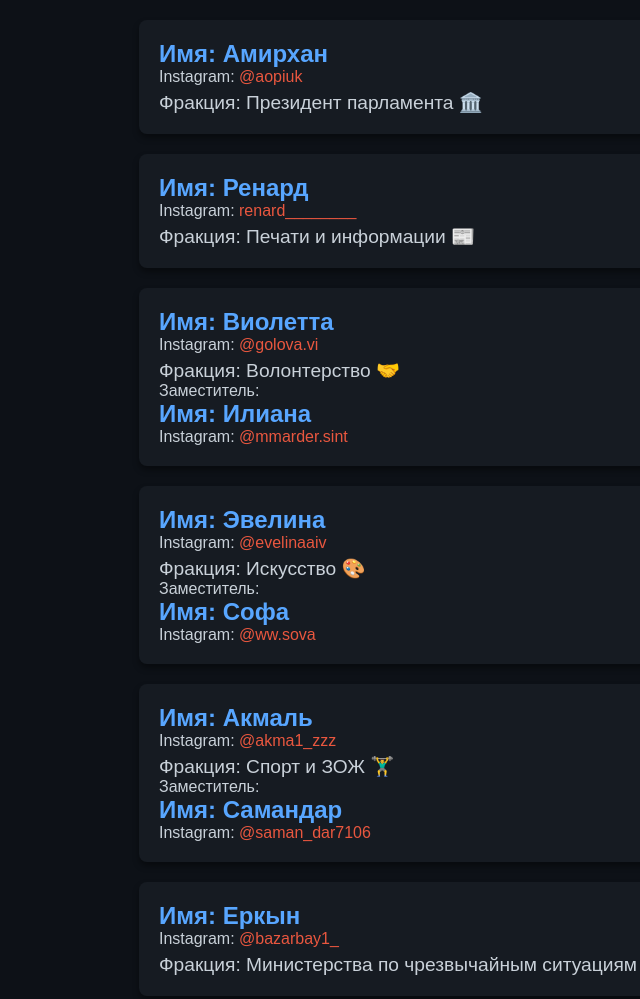
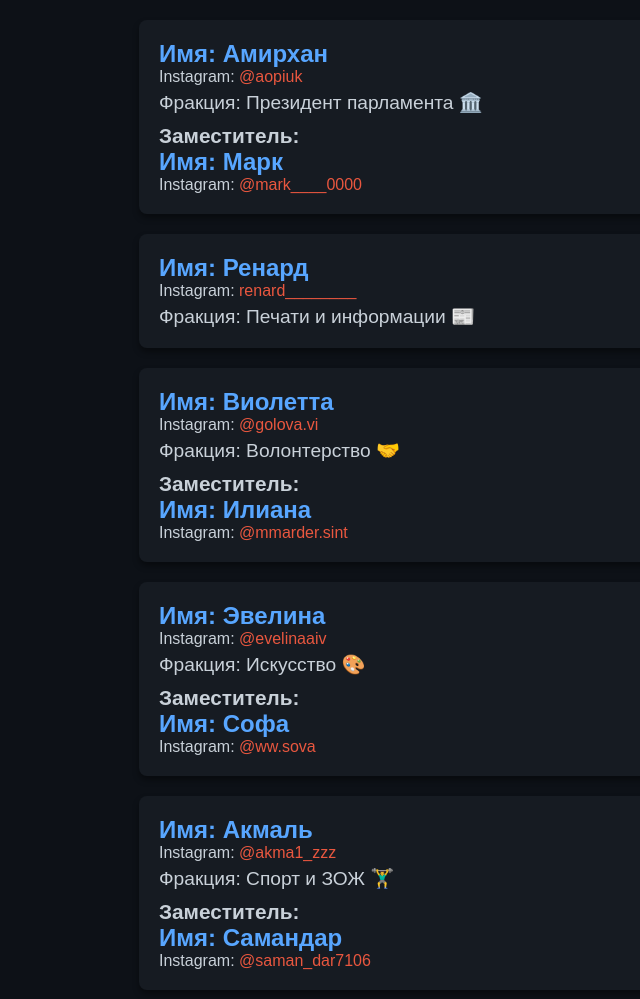
Before and after one commit to pov2000/-, a plain HTML site: page index.html in a window 1280 px wide. Shown: the top 999 px of the page, without its empty margins (181-821 px from the left). Drawn offline with Linux system fonts and the light colour scheme.

Commit message:
Add files via upload

```diff
--- a/index.html
+++ b/index.html
@@ -40,6 +40,11 @@
             font-size: 1.2em;
             margin-top: 5px;
         }
+        .deputy {
+            font-size: 1.3em;
+            font-weight: bold;
+            margin-top: 10px;
+        }
     </style>
 </head>
 <body>
@@ -48,6 +53,9 @@
         <div class="name">Имя: Амирхан</div>
         <div>Instagram: <a href="https://www.instagram.com/aopiuk?utm_source=ig_web_button_share_sheet&igsh=ZDNlZDc0MzIxNw==" class="instagram" target="_blank">@aopiuk</a></div>
         <div class="faction">Фракция: Президент парламента 🏛️</div>
+        <div class="deputy">Заместитель:</div>
+        <div class="name">Имя: Марк</div>
+        <div>Instagram: <a href="https://www.instagram.com/mark_____0000?utm_source=ig_web_button_share_sheet&igsh=ZDNlZDc0MzIxNw==" class="instagram" target="_blank">@mark____0000</a></div>
     </div>
 
     <div class="card">
@@ -60,7 +68,7 @@
         <div class="name">Имя: Виолетта</div>
         <div>Instagram: <a href="https://www.instagram.com/golova.vi/?utm_source=ig_web_button_share_sheet" class="instagram" target="_blank">@golova.vi</a></div>
         <div class="faction">Фракция: Волонтерство 🤝</div>
-        <div>Заместитель:</div>
+        <div class="deputy">Заместитель:</div>
         <div class="name">Имя: Илиана</div>
         <div>Instagram: <a href="https://www.instagram.com/mmarder.sint/?utm_source=ig_web_button_share_sheet" class="instagram" target="_blank">@mmarder.sint</a></div>
     </div>
@@ -69,7 +77,7 @@
         <div class="name">Имя: Эвелина</div>
         <div>Instagram: <a href="https://www.instagram.com/evelinaaiv?utm_source=ig_web_button_share_sheet&igsh=ZDNlZDc0MzIxNw==" class="instagram" target="_blank">@evelinaaiv</a></div>
         <div class="faction">Фракция: Искусство 🎨</div>
-        <div>Заместитель:</div>
+        <div class="deputy">Заместитель:</div>
         <div class="name">Имя: Софа</div>
         <div>Instagram: <a href="https://www.instagram.com/ww.sova?utm_source=ig_web_button_share_sheet&igsh=ZDNlZDc0MzIxNw==" class="instagram" target="_blank">@ww.sova</a></div>
     </div>
@@ -78,7 +86,7 @@
         <div class="name">Имя: Акмаль</div>
         <div>Instagram: <a href="https://www.instagram.com/akma1.zzz/?utm_source=ig_web_button_share_sheet" class="instagram" target="_blank">@akma1_zzz</a></div>
         <div class="faction">Фракция: Спорт и ЗОЖ 🏋️‍♂️</div>
-        <div>Заместитель:</div>
+        <div class="deputy">Заместитель:</div>
         <div class="name">Имя: Самандар</div>
         <div>Instagram: <a href="https://www.instagram.com/saman_dar7106/?utm_source=ig_web_button_share_sheet" class="instagram" target="_blank">@saman_dar7106</a></div>
     </div>
@@ -105,6 +113,9 @@
         <div class="name">Имя: Нурболат</div>
         <div>Instagram: <a href="https://www.instagram.com/nurb_olatt/?utm_source=ig_web_button_share_sheet" class="instagram" target="_blank">@nurb_olatt</a></div>
         <div class="faction">Фракция: Права и охрана ⚖️</div>
+        <div class="deputy">Заместитель:</div>
+        <div class="name">Имя: Марк</div>
+        <div>Instagram: <a href="https://www.instagram.com/i_mp1254_/?utm_source=ig_web_button_share_sheet" class="instagram" target="_blank">@i_mp1254_</a></div>
     </div>
 
     <div class="card">
```
